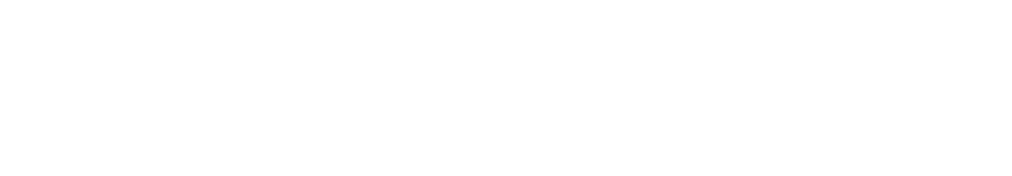
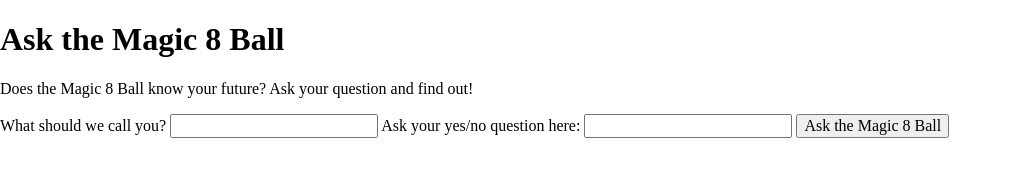
Before and after one commit to dawnkelly09/makeItYourOwn, a plain HTML site: page index.html in a window 1280 px wide. Shown: the whole page, without its empty margins (0-1012 px from the left). Drawn offline with Linux system fonts and the light colour scheme.

Commit message:
adds html elements

```diff
--- a/index.html
+++ b/index.html
@@ -2,10 +2,10 @@
 <html lang="en">
 	<head>
     	<meta charset="utf-8">
-    	<meta name="description" content="This is where your description goes">
-    	<meta name="keywords" content="one, two, three">
+    	<meta name="description" content="Ask the Magic 8 Ball!">
+    	<meta name="keywords" content="question, magic 8 ball">
 
-		<title>Title in the tab</title>
+		<title>Magic 8 Ball</title>
 
 		<!-- external CSS link -->
 		<link rel="stylesheet" href="css/normalize.css">
@@ -13,6 +13,37 @@
 	</head>
 	<body>
 
+		<section class="hero-section">
+
+		<h1>Ask the Magic 8 Ball</h1>
+		<p>Does the Magic 8 Ball know your future? Ask your question and find out!</p>
+
+		</section>
+
+		<form class="user-input-form">
+			<!--Name Input-->
+
+			<label>
+				What should we call you? <input type="text">
+			</label>
+
+			<!--Question Input-->
+
+			<label>
+				Ask your yes/no question here: <input type="text">
+			</label>
+
+			<!--Submit Button-->
+
+			<button name="submit" id="button-click">
+				Ask the Magic 8 Ball
+			</button>
+
+		</form>
+
+
+		<!--Place to display answer-->
+		<h2 id="magic-answer"></h2>
 
 		<script type="text/javascript" src="js/main.js"></script>
 	</body>
```
